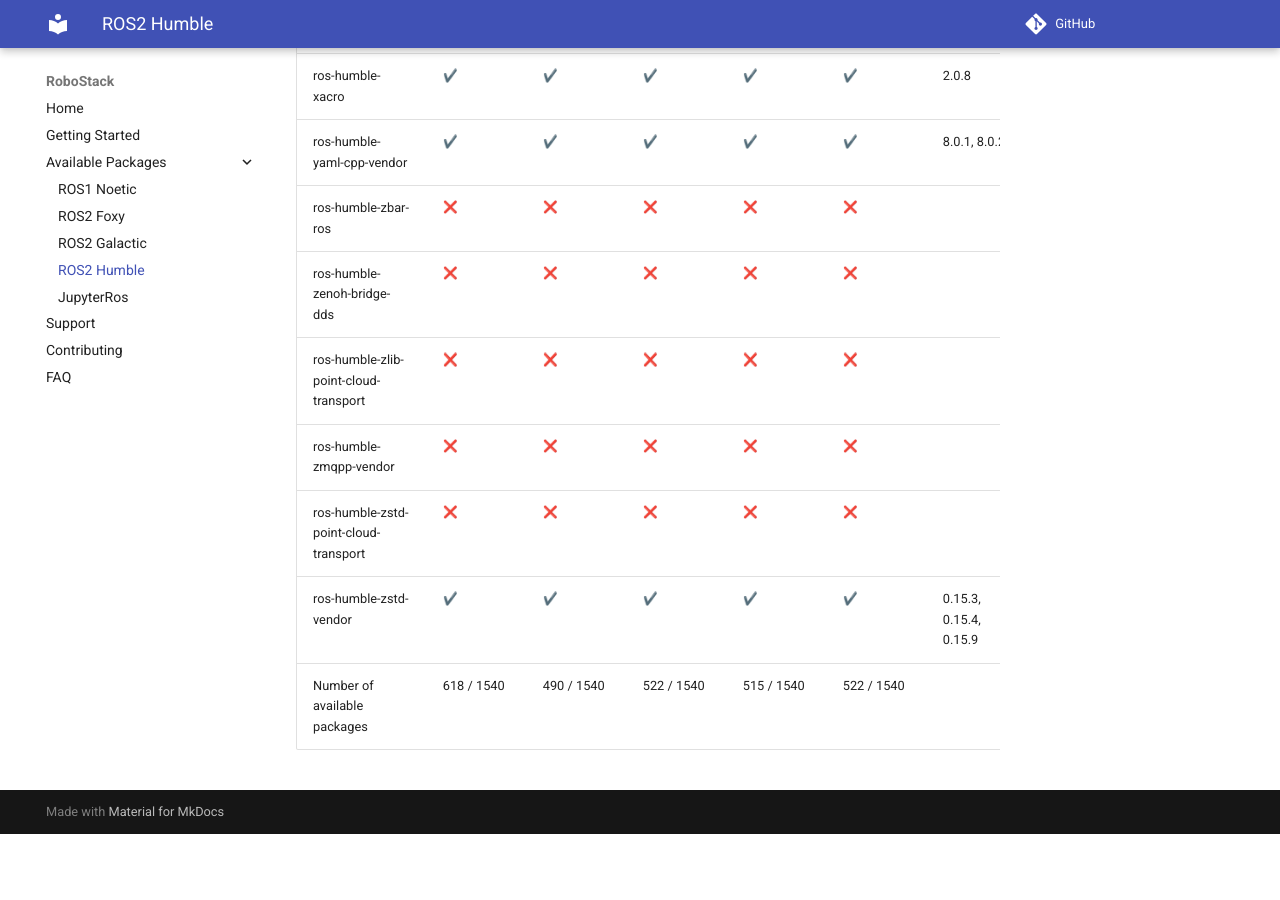
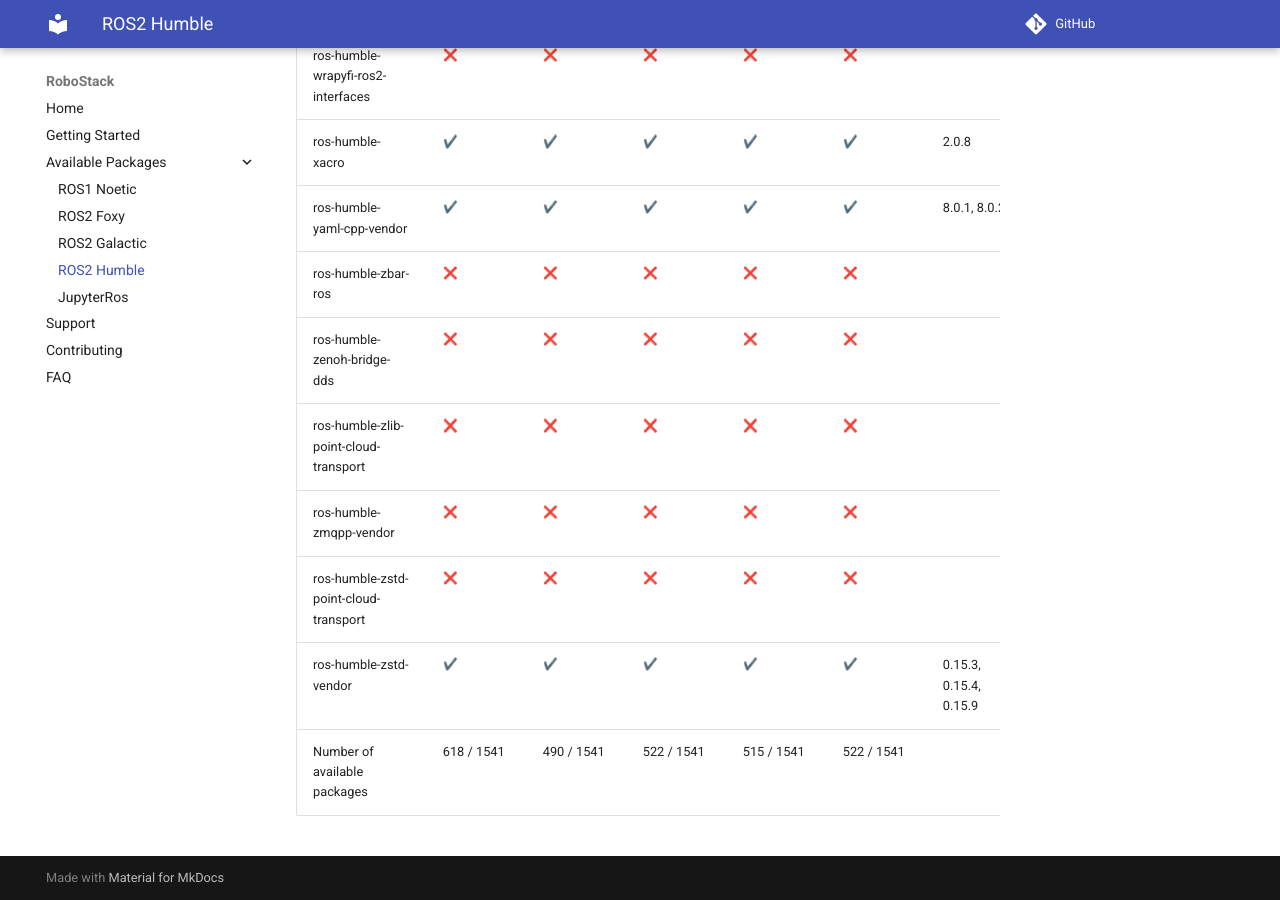
Before and after one commit to RoboStack/robostack.github.io, an MkDocs documentation site: the page built from docs/humble.md, in a window 1280 px wide and 900 px high, scrolled down 119650 px. Built offline with MkDocs 1.6.1 and Material for MkDocs 9.7.7, drawn with Linux system fonts in a browser that asks for light colours; emoji names are drawn with the system emoji font; comment, search, counter and statistics services are not loaded; before the commit the page ends 120484 px from its top, so only the background shows below that; some of the changed text lies outside the part shown.

Commit message:
Update tables

```diff
--- a/docs/humble.md
+++ b/docs/humble.md
@@ -1540,4 +1541,4 @@
 | ros-humble-zmqpp-vendor | :x: { data-sort='0' } | :x: { data-sort='0' } | :x: { data-sort='0' } | :x: { data-sort='0' } | :x: { data-sort='0' } |   |
 | ros-humble-zstd-point-cloud-transport | :x: { data-sort='0' } | :x: { data-sort='0' } | :x: { data-sort='0' } | :x: { data-sort='0' } | :x: { data-sort='0' } |   |
 | ros-humble-zstd-vendor | :heavy_check_mark: { data-sort='1' } | :heavy_check_mark: { data-sort='1' } | :heavy_check_mark: { data-sort='1' } | :heavy_check_mark: { data-sort='1' } | :heavy_check_mark: { data-sort='1' } | 0.15.3, 0.15.4, 0.15.9  |
-| Number of available packages |  618 / 1540 | 490 / 1540 | 522 / 1540 | 515 / 1540 | 522 / 1540 |
+| Number of available packages |  618 / 1541 | 490 / 1541 | 522 / 1541 | 515 / 1541 | 522 / 1541 |
```
Also changed, not shown: other parts of docs/humble.md (+1 -0 lines).
